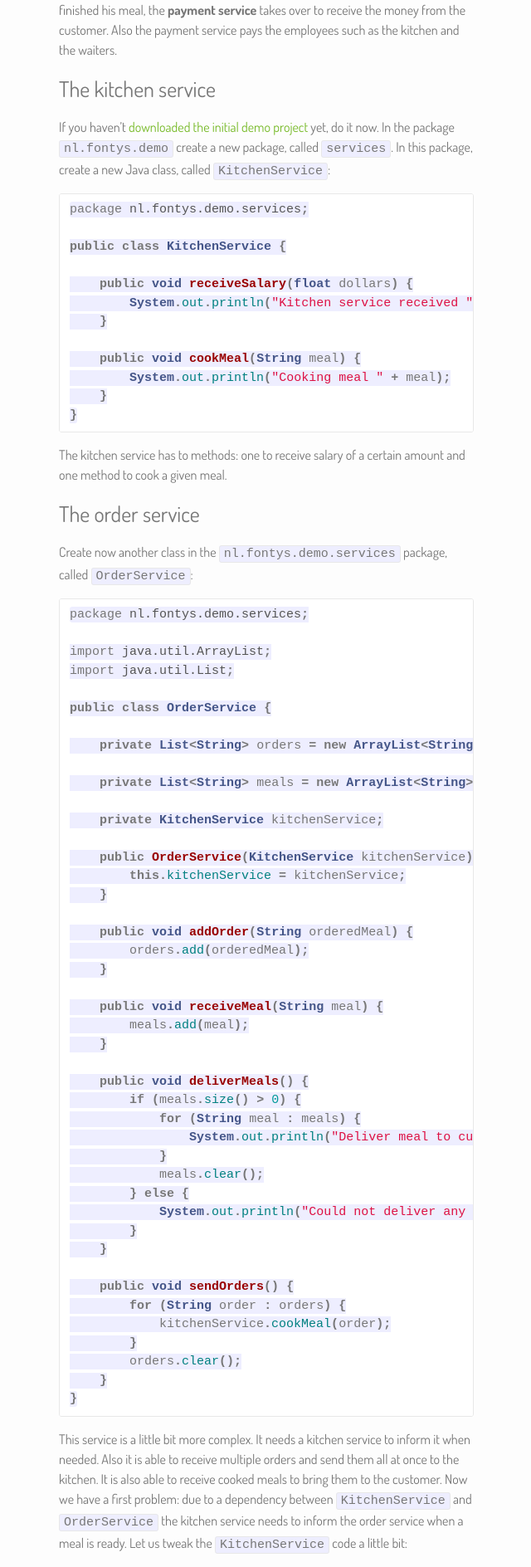
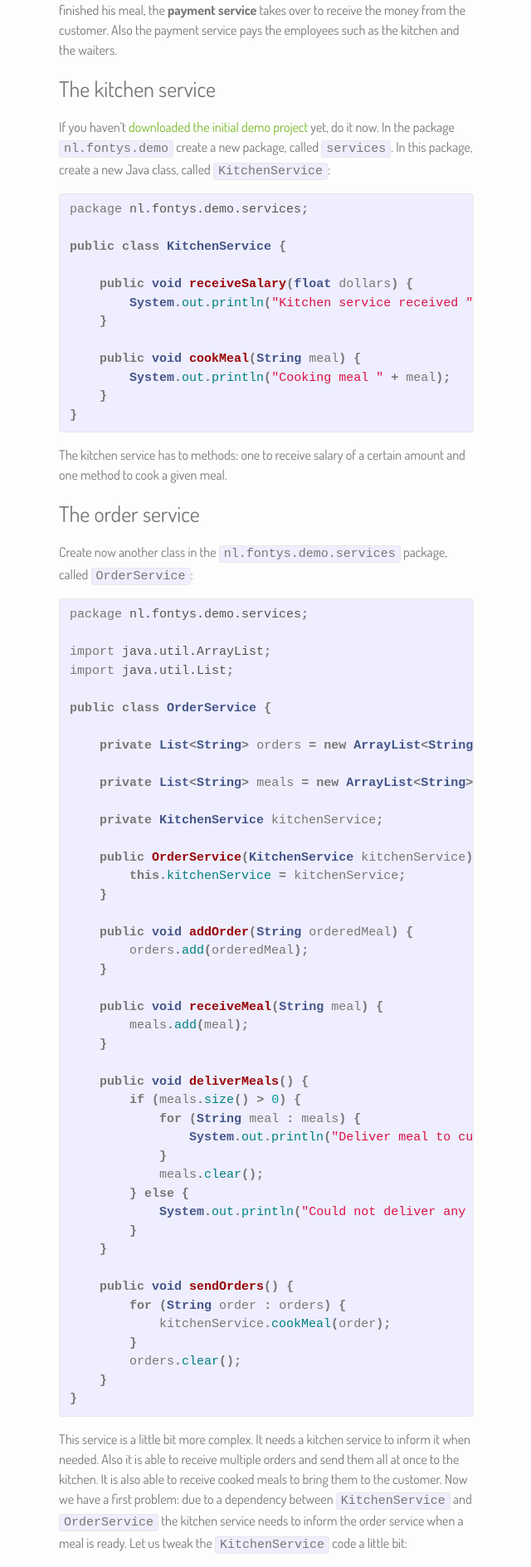
Before and after one commit to sebivenlo/microservices-eventbus, a Jekyll site: the page built from _tutorials/02-casestudy.md, in a window 1280 px wide. Shown: the part 532-2420 px from the top of the page at 83% size, without its empty margins (437-1077 px from the left). Built offline with Jekyll 4.4.1, drawn with Linux system fonts in a browser that asks for light colours; nearby versions of some CDN libraries.

Commit message:
Update 02-casestudy.md

````diff
--- a/_tutorials/02-casestudy.md
+++ b/_tutorials/02-casestudy.md
@@ -11,7 +11,7 @@ The **order service** receives orders and informs the **kitchen service** to coo
 
 If you haven't [downloaded the initial demo project](https://github.com/sebivenlo/microservices-eventbus/archive/5aeaa8b0b936b6778d9b337cf7e577504354d417.zip) yet, do it now. In the package ```nl.fontys.demo``` create a new package, called ```services```. In this package, create a new Java class, called ```KitchenService```:
 
-```java
+{% highlight java %}
 package nl.fontys.demo.services;
 
 public class KitchenService {
@@ -24,7 +24,7 @@ public class KitchenService {
         System.out.println("Cooking meal " + meal);
     }
 }
-```
+{% endhighlight %}
 
 The kitchen service has to methods: one to receive salary of a certain amount and one method to cook a given meal.
 
@@ -32,7 +32,7 @@ The kitchen service has to methods: one to receive salary of a certain amount an
 
 Create now another class in the ```nl.fontys.demo.services``` package, called ```OrderService```:
 
-```java
+{% highlight java %}
 package nl.fontys.demo.services;
 
 import java.util.ArrayList;
@@ -76,9 +76,9 @@ public class OrderService {
         orders.clear();
     }
 }
-```
+{% endhighlight %}
 This service is a little bit more complex. It needs a kitchen service to inform it when needed. Also it is able to receive multiple orders and send them all at once to the kitchen. It is also able to receive cooked meals to bring them to the customer. Now we have a first problem: due to a dependency between ```KitchenService``` and ```OrderService``` the kitchen service needs to inform the order service when a meal is ready. Let us tweak the ```KitchenService``` code a little bit:
-```java
+{% highlight java %}
 package nl.fontys.demo.services;
 
 import java.util.ArrayList;
@@ -113,14 +113,14 @@ public class KitchenService {
         }
     }
 }
-```
+{% endhighlight %}
 Now the ```KitchenService``` class also depends on the ```OrderService```
 
 The last step to complete our restaurant is to add the ```PaymentService``` to everything. The Payment service needs to get informed everytime an order is served. After the waiter served the order, the restaurant gets payed and the ```PaymentService``` pays our empolyees.
 
 Lets first implement the ```PaymentService```:
 
-```java
+{% highlight java %}
 package nl.fontys.demo.services;
 
 public class PaymentService {
@@ -145,14 +145,14 @@ public class PaymentService {
         orderService.receiveSalary(dollars);
     }
 }
-```
+{% endhighlight %}
 
 Now everytime an meal is delivered and payed, the kitchen and waiter get payed. This is a very simple implementation for demo purposes and doesn't reflect a real business workflow.
 
 ### Wrap everything together
 
 After we setup all services it is time to create our first application. This simple Java application will setup all services and process some orders. Create a new class, called `Application``` and create a main method:
-```java
+{% highlight java %}
 public class Application {
 
     public static void main(String[] args) {
@@ -175,4 +175,4 @@ public class Application {
         paymentService.paySalary(500);
     }
 }
-```
+{% endhighlight %}
````
